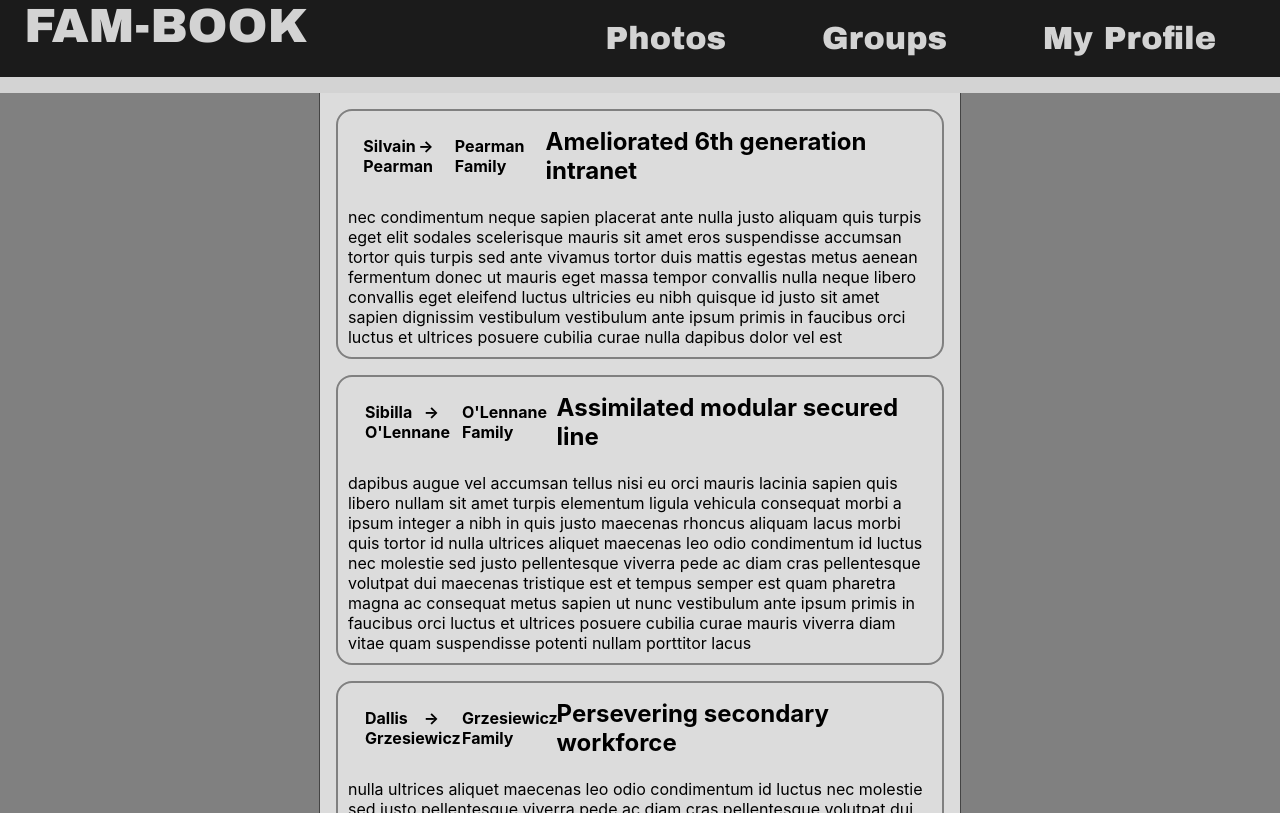
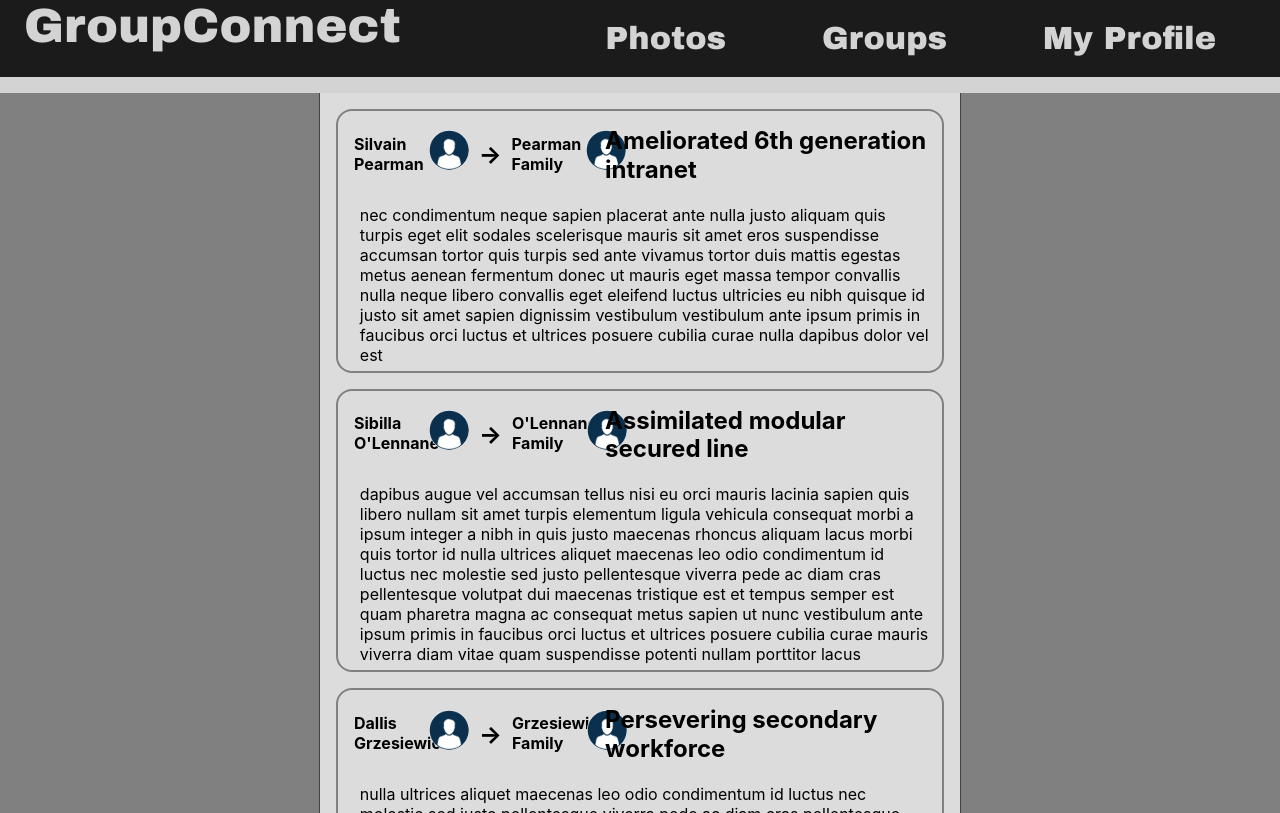
Before and after one commit to akaash19/Capstone-AA04-JASM, a React (Create React App) app in the folder client/: page /home in a window 1280 px wide. Built offline with nearby package versions, Linux system fonts and the light colour scheme.

Commit message:
I really hope no one worked on this bc I am pushing to master

```diff
--- a/client/src/Login.js
+++ b/client/src/Login.js
@@ -19,7 +19,7 @@ export default class Login extends React.Component {
             <div className="Home">
               <header className="Header">
                 <Link to='/' style={{ textDecoration: 'none', color: 'lightgrey'}}>
-                  <text className='SiteTitle'>FAM-BOOK</text>
+                  <text className='SiteTitle'>GroupConnect</text>
                 </Link>
                 <LoginForm/>
               </header>
--- a/client/src/components/FeedList.js
+++ b/client/src/components/FeedList.js
@@ -28,8 +28,10 @@ export default class FeedList extends React.Component {
           <div className={"PostHeader"}>
             <div className={"PostDest"}>
               <h2 className={"PostAuthor"}>{post.first_name + " " + post.last_name }</h2>
-              <h2 className={"PostAuthor"}>{" → "}</h2>
+              <img className={"ProfilePic"} src={require('../assets/ExampleProfilePic.png')}/>
+              <h2 className={"Arrow"}>{" → "}</h2>
               <h2 className={"PostAuthor"}> {post.last_name + " Family"}</h2>
+              <img className={"ProfilePic"} src={require('../assets/ExampleProfilePic.png')}/>
             </div>
             <h1 className={"PostTitle"}>{post.title}</h1>
           </div>
--- a/client/src/components/Header.js
+++ b/client/src/components/Header.js
@@ -7,7 +7,7 @@ export default class Header extends React.Component {
         return (
             <header className="Header">
                 <Link to='/home' style={{ textDecoration: 'none', color: 'lightgrey'}}>
-                    <text className='SiteTitle'>FAM-BOOK</text>
+                    <text className='SiteTitle'>GroupConnect</text>
                 </Link>
                 <div className="ButtonRow">
                     <HeaderButton placeholder='Photos' path='/photos'/>
--- a/client/src/styles/Home.css
+++ b/client/src/styles/Home.css
@@ -66,8 +66,8 @@ body{
 }
 
 .Post {
-  padding-bottom: .25em;
-  padding-left: .25em;
+  position: relative;
+  padding-left: 1em;
   padding-right: .25em;
   margin: 1em;
   border: 2px solid grey;
@@ -77,26 +77,47 @@ body{
 .PostHeader {
   display: flex;
   flex-direction: row;
+  justify-content: center;
   align-items: center;
 }
 
 .PostAuthor {
   font-size: 1em;
-  max-width: 20%;
+  width:30%;
+  height: 2.5em;
 }
 
 .PostTitle {
   font-size: 1.5em;
-  padding-left: 3%;
+  line-height: 1.2em;
+  width: 60%;
+  padding-bottom: 0;
+  margin-bottom: 0;
+  white-space: normal;
+  overflow: hidden;
+  text-overflow: ellipsis;
+  height: 3em;
 }
-
+.Arrow {
+  margin-right: 10px;
+  margin-left: 5px;
+}
 .PostDest {
   display: flex;
   flex-direction: row;
   justify-content: space-evenly;
-  width: 30%;
+  width: 40%;
   padding-right: 3%;
 }
 .PostBody {
   padding: 1%;
 }
+
+.ProfilePic {
+  margin-left: 5px;
+  margin-top: 10px;
+  margin-right: 5px;
+  height: 40px;
+  width: 40px;
+  border-radius: 40px;
+}
```
Also changed, not shown: client/src/assets/ExampleProfilePic.png (added).
